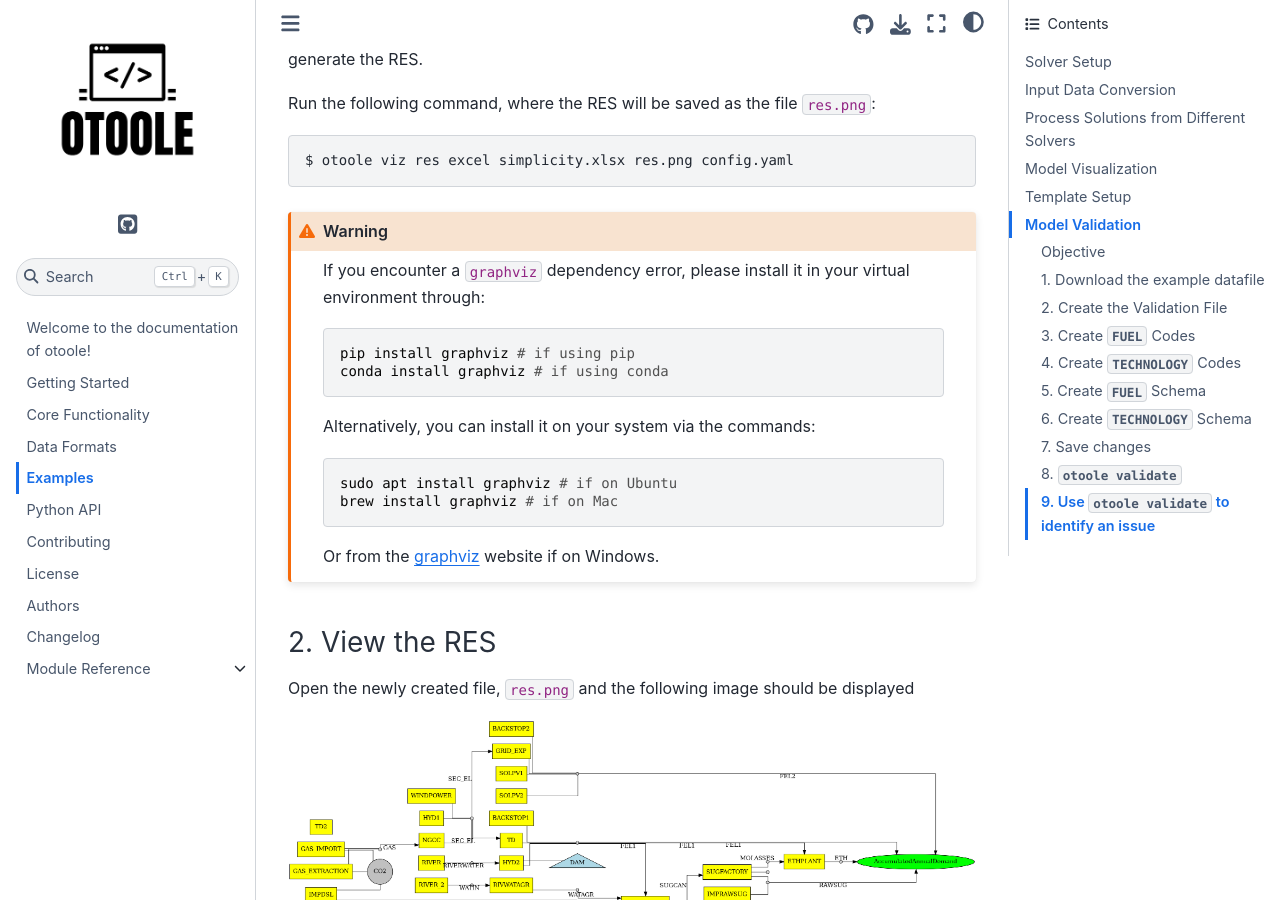
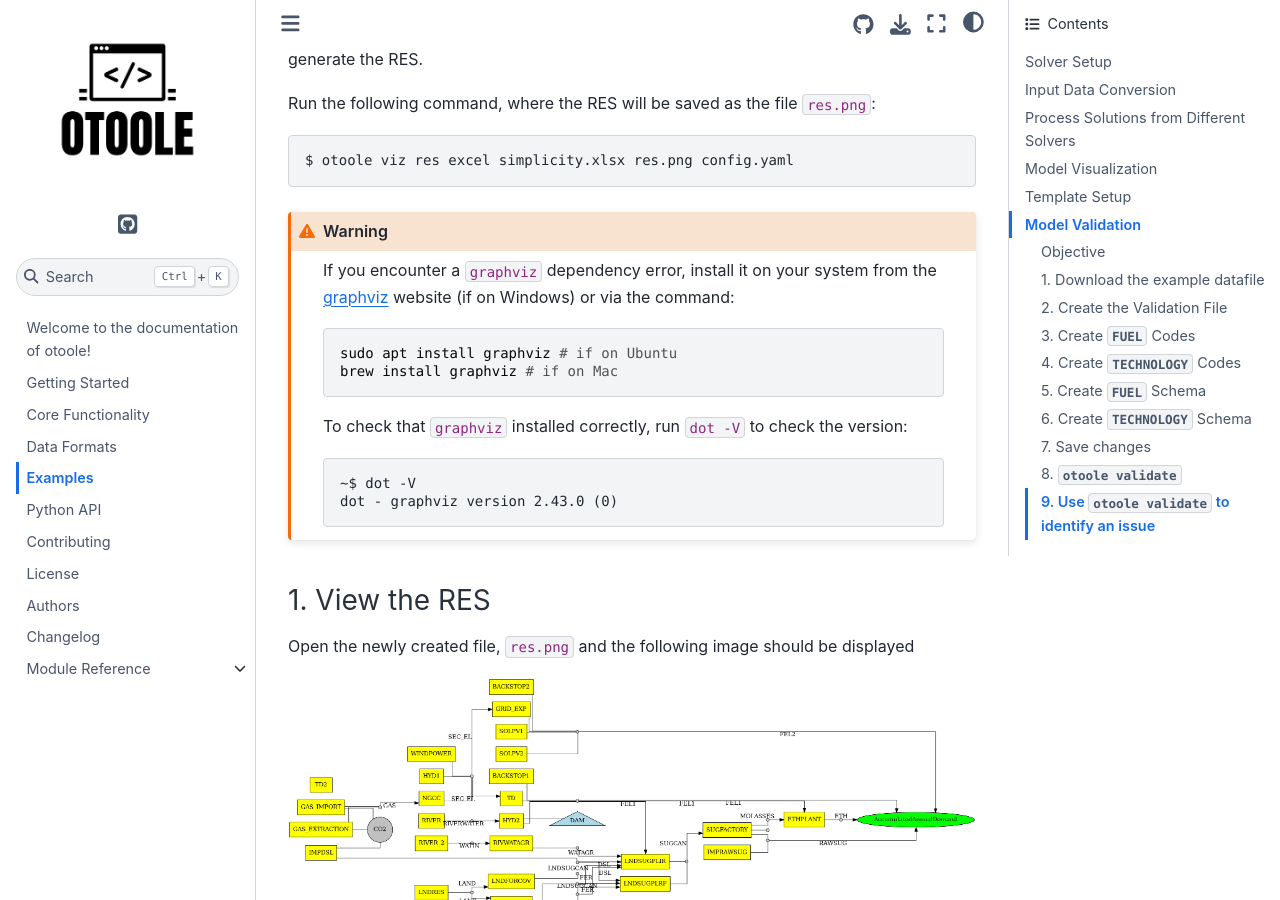
Before and after one commit to OSeMOSYS/otoole, a Sphinx documentation site: the page built from docs/examples.rst, in a window 1280 px wide and 900 px high, scrolled down 5790 px. Built offline with Sphinx 7.4.7 and the Sphinx Book theme 1.1.4, drawn with Linux system fonts in a browser that asks for light colours.

Commit message:
fix graphviz dependency

```diff
--- a/docs/examples.rst
+++ b/docs/examples.rst
@@ -216,20 +216,19 @@
     $ otoole viz res excel simplicity.xlsx res.png config.yaml
 
 .. WARNING::
-    If you encounter a ``graphviz`` dependency error, please install it in your
-    virtual environment through::
-
-        pip install graphviz # if using pip
-        conda install graphviz # if using conda
-
-    Alternatively, you can install it on your system via the commands::
+    If you encounter a ``graphviz`` dependency error, install it on your system
+    from the graphviz_ website (if on Windows) or via the command::
 
         sudo apt install graphviz # if on Ubuntu
         brew install graphviz # if on Mac
 
-    Or from the graphviz_ website if on Windows.
+    To check that ``graphviz`` installed correctly, run ``dot -V`` to check the
+    version::
 
-2. View the RES
+        ~$ dot -V
+        dot - graphviz version 2.43.0 (0)
+
+1. View the RES
 ~~~~~~~~~~~~~~~
 Open the newly created file, ``res.png`` and the following image should be
 displayed
--- a/docs/requirements.txt
+++ b/docs/requirements.txt
@@ -1,6 +1,5 @@
 amply>=0.1.4
 docutils<0.18
-graphviz
 flatten_dict
 Jinja2<3.1
 networkx
--- a/setup.cfg
+++ b/setup.cfg
@@ -53,7 +53,6 @@
     flatten_dict
     openpyxl
     pydantic>=2
-    graphviz
 [options.packages.find]
 where = src
 exclude =
```
